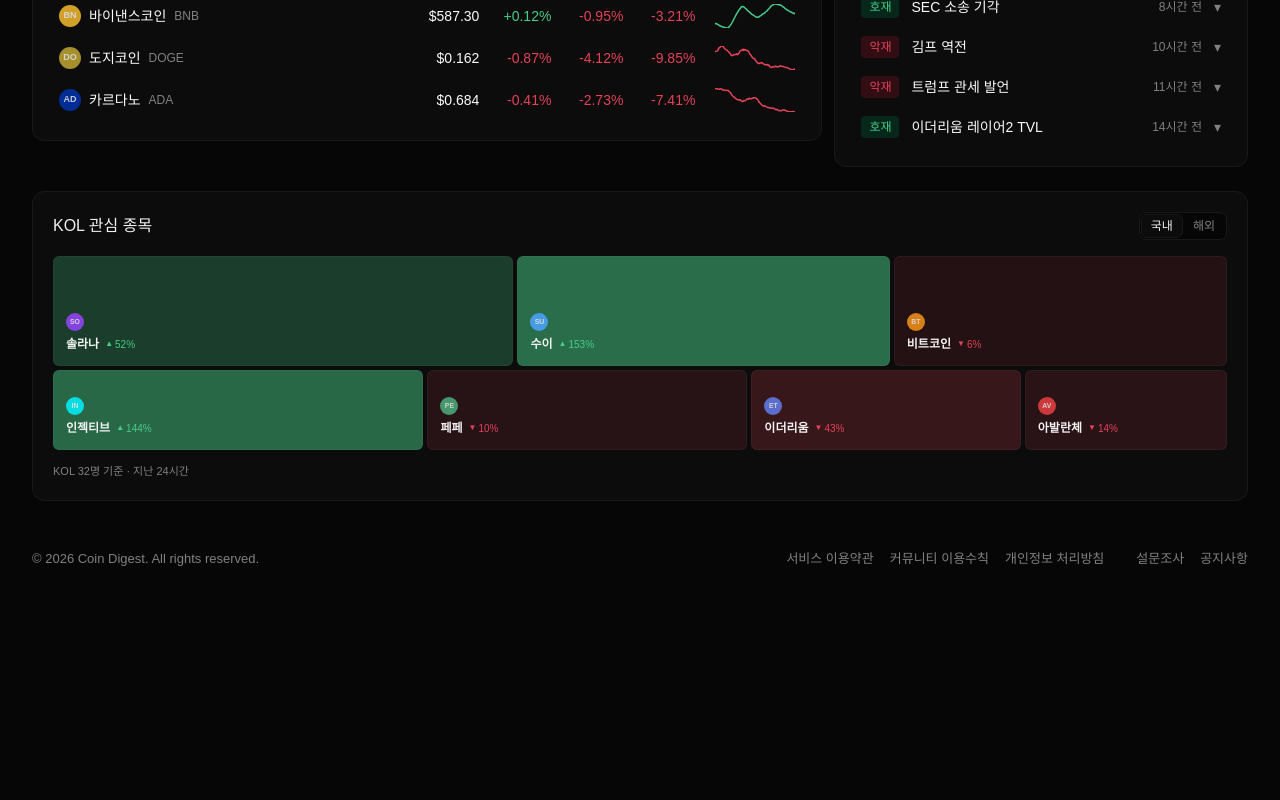
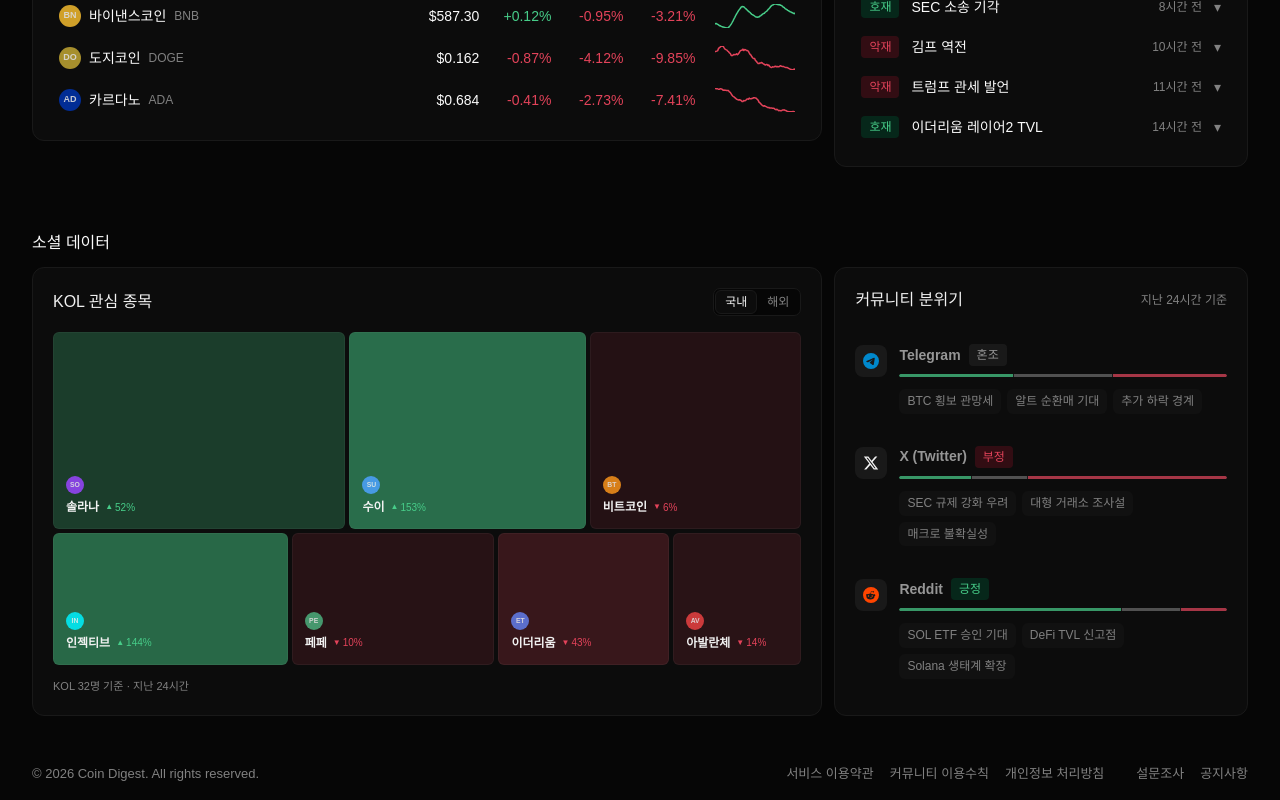
Before and after one commit to dre2rea/Cryptalk-Prototype, a Next.js app: page / in a window 1280 px wide. Shown: the part 806-1606 px from the top of the page. Before the commit the page ends 1391 px from the top, so only its background shows below. Built offline with nearby package versions, Linux system fonts and the light colour scheme; a web font is replaced by a local one.

Commit message:
community sentiment card set up complete

```diff
--- a/src/app/page.tsx
+++ b/src/app/page.tsx
@@ -9,6 +9,7 @@ import { TopMovers } from "@/components/TopMovers";
 import { NewsCard } from "@/components/NewsCard";
 import { KolAttentionCard } from "@/components/KolAttentionCard";
 import { PriceTable } from "@/components/PriceTable";
+import { CommunitySentimentCard } from "@/components/CommunitySentimentCard";
 
 export default function Home() {
   const [isDark, setIsDark] = useState(true);
@@ -28,6 +29,7 @@ export default function Home() {
     <div className="min-h-screen flex flex-col bg-[var(--bg-primary)]">
       <Header isDark={isDark} onThemeToggle={() => setIsDark(!isDark)} />
       <main className="flex-1 pt-[100px] pb-8 px-8 max-w-[1440px] mx-auto w-full">
+        {/* 시장 현황 */}
         <MarketSummary />
         <div className="mt-6 flex gap-3 items-start">
           {/* Left column */}
@@ -41,9 +43,21 @@ export default function Home() {
             <NewsCard />
           </div>
         </div>
-        <div className="mt-6">
-          <KolAttentionCard />
-        </div>
+
+        {/* 소셜 데이터 */}
+        <section className="mt-16 flex flex-col gap-3">
+          <h2 className="text-[16px] leading-[24px] font-medium text-[var(--text-secondary)]">
+            소셜 데이터
+          </h2>
+          <div className="flex gap-3 items-stretch">
+            <div className="basis-[65%] shrink-0 flex">
+              <KolAttentionCard />
+            </div>
+            <div className="basis-[35%] min-w-0 flex">
+              <CommunitySentimentCard />
+            </div>
+          </div>
+        </section>
       </main>
       <Footer />
     </div>
--- /dev/null
+++ b/src/components/CommunitySentimentCard.tsx
@@ -0,0 +1,188 @@
+"use client";
+
+// ─── Types ──────────────────────────────────────────────────────────────────
+interface PlatformSentiment {
+  name: string;
+  icon: React.ReactNode;
+  sentiment: "긍정" | "부정" | "혼조";
+  positive: number;
+  neutral: number;
+  negative: number;
+  topics: string[];
+}
+
+// ─── Platform Icons ─────────────────────────────────────────────────────────
+function TelegramIcon() {
+  return (
+    <svg viewBox="0 0 24 24" width="16" height="16" fill="#0088CC">
+      <path d="M11.944 0A12 12 0 0 0 0 12a12 12 0 0 0 12 12 12 12 0 0 0 12-12A12 12 0 0 0 12 0zm4.962 7.224c.1-.002.321.023.465.14a.506.506 0 0 1 .171.325c.016.093.036.306.02.472-.18 1.898-.962 6.502-1.36 8.627-.168.9-.499 1.201-.82 1.23-.696.065-1.225-.46-1.9-.902-1.056-.693-1.653-1.124-2.678-1.8-1.185-.78-.417-1.21.258-1.91.177-.184 3.247-2.977 3.307-3.23.007-.032.014-.15-.056-.212s-.174-.041-.249-.024c-.106.024-1.793 1.14-5.061 3.345-.479.33-.913.49-1.302.48-.428-.008-1.252-.241-1.865-.44-.752-.245-1.349-.374-1.297-.789.027-.216.325-.437.893-.663 3.498-1.524 5.83-2.529 6.998-3.014 3.332-1.386 4.025-1.627 4.476-1.635z" />
+    </svg>
+  );
+}
+
+function XIcon() {
+  return (
+    <svg viewBox="0 0 24 24" width="16" height="16" fill="var(--fg-primary)">
+      <path d="M18.244 2.25h3.308l-7.227 8.26 8.502 11.24H16.17l-5.214-6.817L4.99 21.75H1.68l7.73-8.835L1.254 2.25H8.08l4.713 6.231zm-1.161 17.52h1.833L7.084 4.126H5.117z" />
+    </svg>
+  );
+}
+
+function RedditIcon() {
+  return (
+    <svg viewBox="0 0 24 24" width="16" height="16" fill="#FF4500">
+      <path d="M12 0A12 12 0 0 0 0 12a12 12 0 0 0 12 12 12 12 0 0 0 12-12A12 12 0 0 0 12 0zm5.01 13.38c.15.36.23.75.23 1.15 0 2.34-2.72 4.24-6.08 4.24s-6.08-1.9-6.08-4.24c0-.4.08-.79.23-1.15a1.55 1.55 0 0 1-.65-1.27c0-.86.7-1.56 1.56-1.56.4 0 .78.15 1.05.42 1.04-.72 2.47-1.18 4.04-1.24l.68-3.22a.3.3 0 0 1 .36-.24l2.28.48a1.1 1.1 0 0 1 2.06.52 1.1 1.1 0 0 1-1.1 1.1 1.1 1.1 0 0 1-1.06-.82l-2.03-.42-.6 2.86c1.54.07 2.94.53 3.96 1.24.28-.27.65-.42 1.05-.42.86 0 1.56.7 1.56 1.56 0 .53-.27 1-.65 1.27zM8.28 12.53a1.1 1.1 0 1 0 0 2.2 1.1 1.1 0 0 0 0-2.2zm5.34 3.2c-.65.65-1.9.7-1.62.7s-.97-.05-1.62-.7a.24.24 0 0 1 .34-.34c.41.41 1.02.47 1.28.47s.87-.06 1.28-.47a.24.24 0 0 1 .34.34zm.2-1a1.1 1.1 0 1 0 0-2.2 1.1 1.1 0 0 0 0 2.2z" />
+    </svg>
+  );
+}
+
+// ─── Mock Data ──────────────────────────────────────────────────────────────
+const platforms: PlatformSentiment[] = [
+  {
+    name: "Telegram",
+    icon: <TelegramIcon />,
+    sentiment: "혼조",
+    positive: 35,
+    neutral: 30,
+    negative: 35,
+    topics: ["BTC 횡보 관망세", "알트 순환매 기대", "추가 하락 경계", "ETH 업그레이드 호재"],
+  },
+  {
+    name: "X (Twitter)",
+    icon: <XIcon />,
+    sentiment: "부정",
+    positive: 22,
+    neutral: 17,
+    negative: 61,
+    topics: ["SEC 규제 강화 우려", "대형 거래소 조사설", "매크로 불확실성", "BTC 반감기 내러티브"],
+  },
+  {
+    name: "Reddit",
+    icon: <RedditIcon />,
+    sentiment: "긍정",
+    positive: 68,
+    neutral: 18,
+    negative: 14,
+    topics: ["SOL ETF 승인 기대", "DeFi TVL 신고점", "Solana 생태계 확장", "밈코인 과열 경고"],
+  },
+];
+
+// ─── Sentiment badge style helper ───────────────────────────────────────────
+function sentimentStyle(sentiment: PlatformSentiment["sentiment"]) {
+  switch (sentiment) {
+    case "긍정":
+      return {
+        background: "var(--badge-success-bg)",
+        color: "var(--fg-success-primary)",
+      };
+    case "부정":
+      return {
+        background: "var(--badge-danger-bg)",
+        color: "var(--fg-error-primary)",
+      };
+    case "혼조":
+      return {
+        background: "var(--bg-quaternary)",
+        color: "var(--text-tertiary)",
+      };
+  }
+}
+
+// ─── Component ──────────────────────────────────────────────────────────────
+export function CommunitySentimentCard() {
+  return (
+    <div className="rounded-[var(--radius-xl)] border border-[var(--border-primary)] bg-[var(--bg-secondary)] p-[var(--spacing-2xl)] shadow-[var(--shadow-card)] flex-1 min-w-0">
+      {/* Header */}
+      <div className="flex items-center justify-between mb-[var(--spacing-xl)]">
+        <h2 className="text-[length:var(--font-size-text-md)] font-[var(--font-weight-medium)] leading-[var(--line-height-text-md)] text-[color:var(--text-primary)] m-0">
+          커뮤니티 분위기
+        </h2>
+        <span className="text-[length:var(--font-size-text-xs)] leading-[var(--line-height-text-xs)] text-[color:var(--text-quaternary)]">
+          지난 24시간 기준
+        </span>
+      </div>
+
+      {/* Platform rows */}
+      <div className="flex flex-col">
+        {platforms.map((platform) => (
+          <div
+            key={platform.name}
+            className="flex items-start gap-[var(--spacing-lg)] py-[var(--spacing-xl)]"
+          >
+            {/* Icon */}
+            <div
+              className="w-8 h-8 rounded-[var(--radius-md)] flex items-center justify-center shrink-0 mt-px"
+              style={{ background: "var(--bg-quaternary)" }}
+            >
+              {platform.icon}
+            </div>
+
+            {/* Content */}
+            <div className="flex-1 min-w-0">
+              {/* Name + sentiment badge */}
+              <div className="flex items-center gap-[var(--spacing-md)] mb-[var(--spacing-md)]">
+                <span className="text-[length:var(--font-size-text-sm)] font-[var(--font-weight-semibold)] text-[color:var(--text-tertiary)]">
+                  {platform.name}
+                </span>
+                <span
+                  className="text-[length:var(--font-size-text-xs)] font-[var(--font-weight-medium)] leading-[var(--line-height-text-xs)] py-[2px] px-[var(--spacing-md)] rounded-[var(--radius-sm)] shrink-0"
+                  style={sentimentStyle(platform.sentiment)}
+                >
+                  {platform.sentiment}
+                </span>
+              </div>
+
+              {/* Gauge bar */}
+              <div className="mb-[var(--spacing-lg)]">
+                <div
+                  className="h-[3px] rounded-full flex gap-px overflow-hidden"
+                  style={{ background: "var(--bg-quaternary)" }}
+                >
+                  <div
+                    className="h-full rounded-l-full"
+                    style={{
+                      width: `${platform.positive}%`,
+                      background: `rgba(var(--fg-success-rgb), 0.7)`,
+                    }}
+                  />
+                  <div
+                    className="h-full"
+                    style={{
+                      width: `${platform.neutral}%`,
+                      background: "var(--text-disabled)",
+                    }}
+                  />
+                  <div
+                    className="h-full rounded-r-full"
+                    style={{
+                      width: `${platform.negative}%`,
+                      background: `rgba(var(--fg-error-rgb), 0.7)`,
+                    }}
+                  />
+                </div>
+              </div>
+
+              {/* Topic pills */}
+              <div className="flex flex-wrap gap-[var(--spacing-sm)]">
+                {platform.topics.slice(0, 3).map((topic) => (
+                  <span
+                    key={topic}
+                    className="text-[length:var(--font-size-text-xs)] font-[var(--font-weight-medium)] leading-[1.4] px-[var(--spacing-md)] py-[var(--spacing-xs)] rounded-[var(--radius-base)] whitespace-nowrap"
+                    style={{
+                      background: "var(--bg-tertiary)",
+                      color: "var(--text-quaternary)",
+                    }}
+                  >
+                    {topic}
+                  </span>
+                ))}
+              </div>
+            </div>
+          </div>
+        ))}
+      </div>
+    </div>
+  );
+}
+
+export default CommunitySentimentCard;
--- a/src/components/KolAttentionCard.tsx
+++ b/src/components/KolAttentionCard.tsx
@@ -166,7 +166,7 @@ export function KolAttentionCard() {
 
   // Plain render function (NOT a component) — prevents unmount/remount on re-render,
   // which would swallow onMouseLeave events and leave the tooltip stuck.
-  function renderTreeBlock(item: KolItem, idx: number, widthPct: number, height: number) {
+  function renderTreeBlock(item: KolItem, idx: number, widthPct: number) {
     const trend = getTrend(item.mentions, item.prevMentions);
     const isHovered = hovered === idx;
 
@@ -193,7 +193,6 @@ export function KolAttentionCard() {
         className="relative flex flex-col items-end justify-end p-[var(--spacing-lg)] text-left border border-white/[0.04] rounded-[var(--radius-base)] cursor-pointer transition-[background-color] duration-200 ease-in-out"
         style={{
           width: `${widthPct}%`,
-          height,
           backgroundColor: bgColor,
         }}
         onMouseEnter={() => handleBlockEnter(idx)}
@@ -227,7 +226,7 @@ export function KolAttentionCard() {
   return (
     <div
       ref={cardRef}
-      className="rounded-[var(--radius-xl)] border border-[var(--border-primary)] bg-[var(--bg-secondary)] p-[var(--spacing-2xl)] shadow-[var(--shadow-card)] relative flex-1 min-w-0"
+      className="rounded-[var(--radius-xl)] border border-[var(--border-primary)] bg-[var(--bg-secondary)] p-[var(--spacing-2xl)] shadow-[var(--shadow-card)] relative flex-1 min-w-0 flex flex-col"
     >
       {/* Header */}
       <div className="flex items-center justify-between mb-[var(--spacing-xl)]">
@@ -253,22 +252,22 @@ export function KolAttentionCard() {
 
       {/* Treemap */}
       <div
-        className="flex flex-col gap-[var(--spacing-xs)]"
+        className="flex flex-col gap-[var(--spacing-xs)] flex-1"
         onMouseLeave={() => {
           if (leaveTimer.current) clearTimeout(leaveTimer.current);
           setHovered(null);
         }}
       >
         {/* Top row */}
-        <div className="flex gap-[var(--spacing-xs)] h-[110px]">
+        <div className="flex gap-[var(--spacing-xs)] flex-[6]">
           {topRow.map((item, i) =>
-            renderTreeBlock(item, i, (item.mentions / topTotal) * 100, 110)
+            renderTreeBlock(item, i, (item.mentions / topTotal) * 100)
           )}
         </div>
         {/* Bottom row */}
-        <div className="flex gap-[var(--spacing-xs)] h-[80px]">
+        <div className="flex gap-[var(--spacing-xs)] flex-[4]">
           {bottomRow.map((item, i) =>
-            renderTreeBlock(item, i + 3, (item.mentions / bottomTotal) * 100, 80)
+            renderTreeBlock(item, i + 3, (item.mentions / bottomTotal) * 100)
           )}
         </div>
       </div>
```
